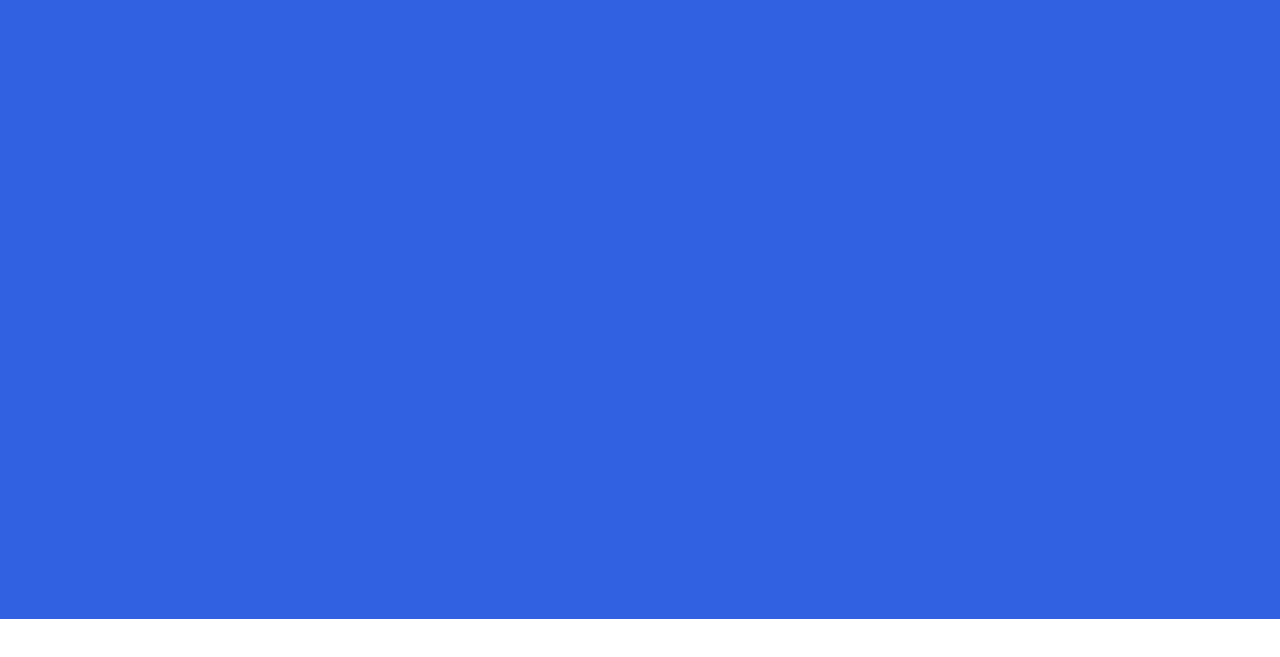
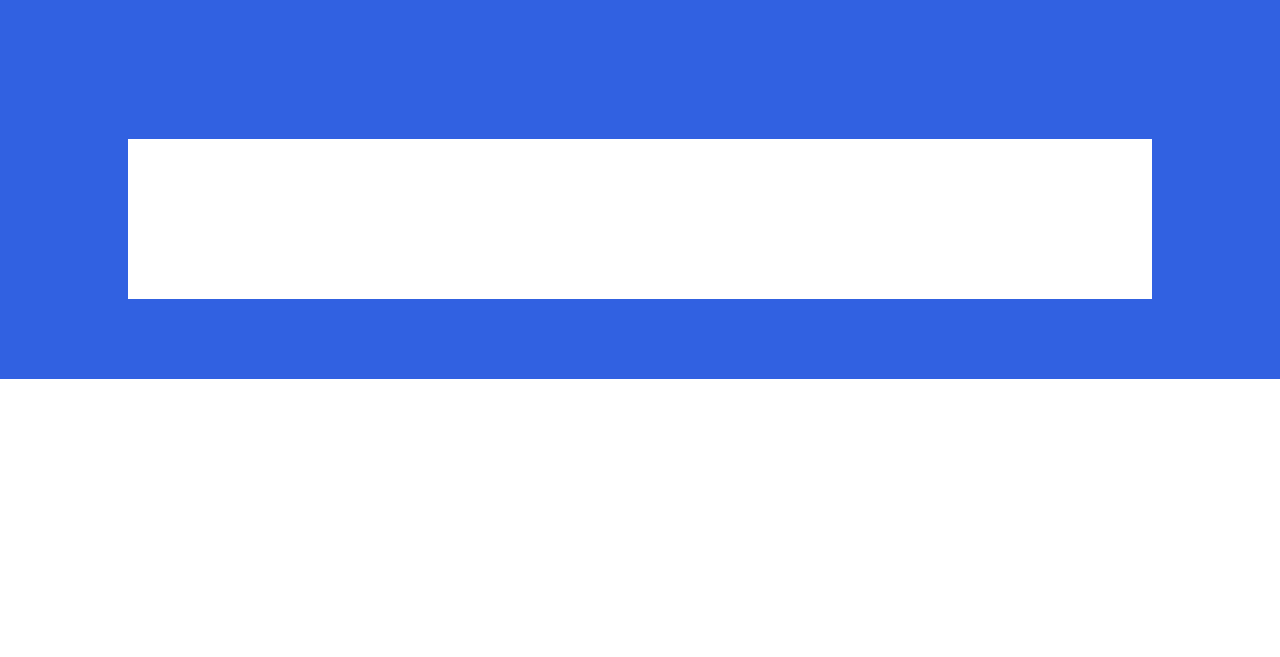
Before and after one commit to cerry24/htmlcss-struttura-discord, a plain HTML site: page index.html in a window 1280 px wide. Shown: the part 21-678 px from the top of the page. Drawn offline with Linux system fonts and the light colour scheme.

Commit message:
implement-headersection-main-title

```diff
--- a/css/style.css
+++ b/css/style.css
@@ -9,11 +9,12 @@
 }
 
 header {
-    height: 40rem;
+    height: 25rem;
     background-color: #3161e0;
 }
 
 .navigation {
+    height: 10rem;
     width: 80%;
     margin: 0 auto;
 }
@@ -23,7 +24,6 @@ header {
 
 .main-menu {
     flex-basis: 60%;
-
 }
 
 nav>ul {
@@ -33,3 +33,10 @@ nav>ul {
 .login {
     flex-basis: 20%;
 }
+
+.main-title {
+    width: 80%;
+    height: 10rem;
+    margin: 0 auto;
+    background-color: white;
+}
--- a/index.html
+++ b/index.html
@@ -9,7 +9,7 @@
     </head>
     <body>
 
-        <header class="flex">
+        <header>
 
             <section class="navigation flex">
                 <div class="main-logo"><!--logo principale-->
```
